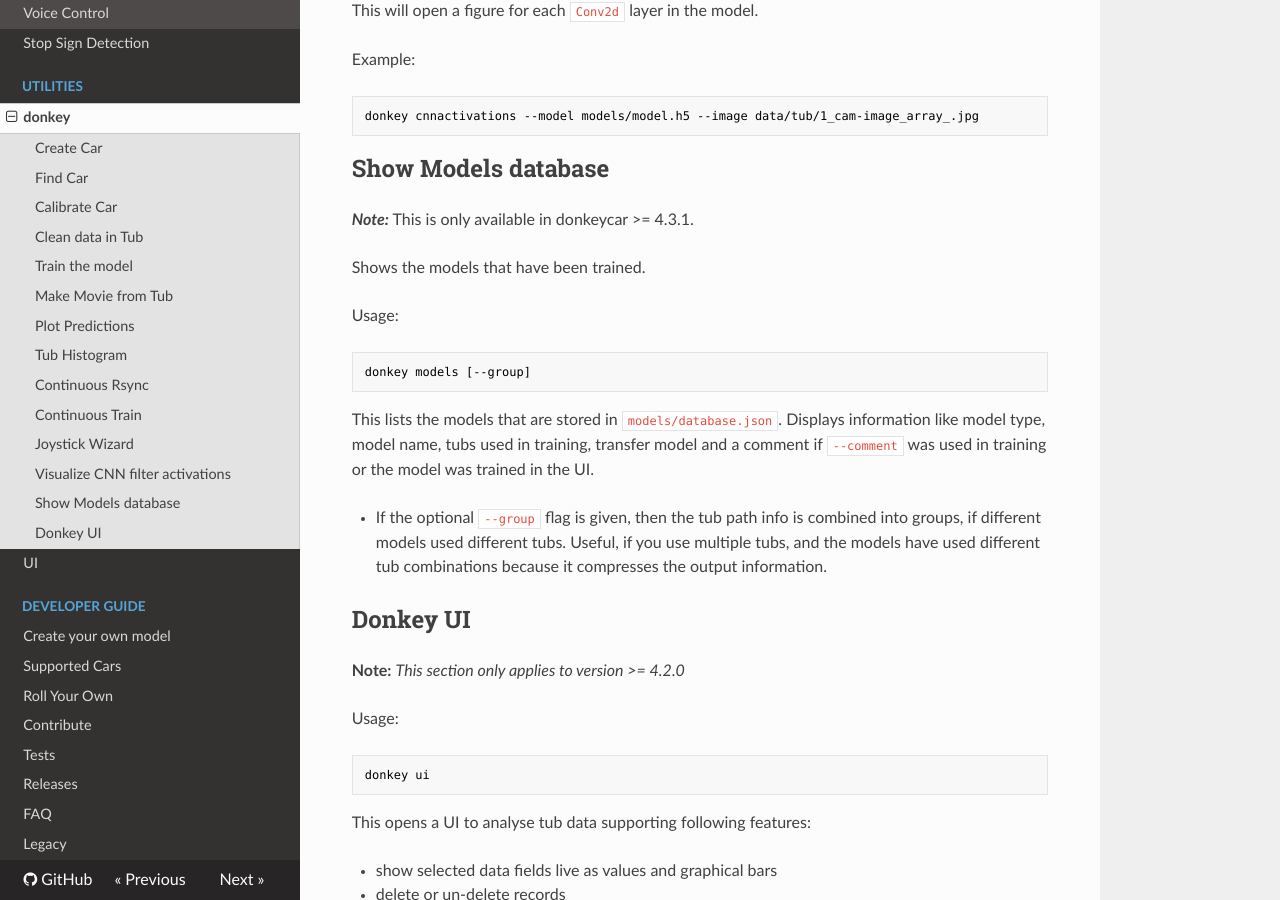
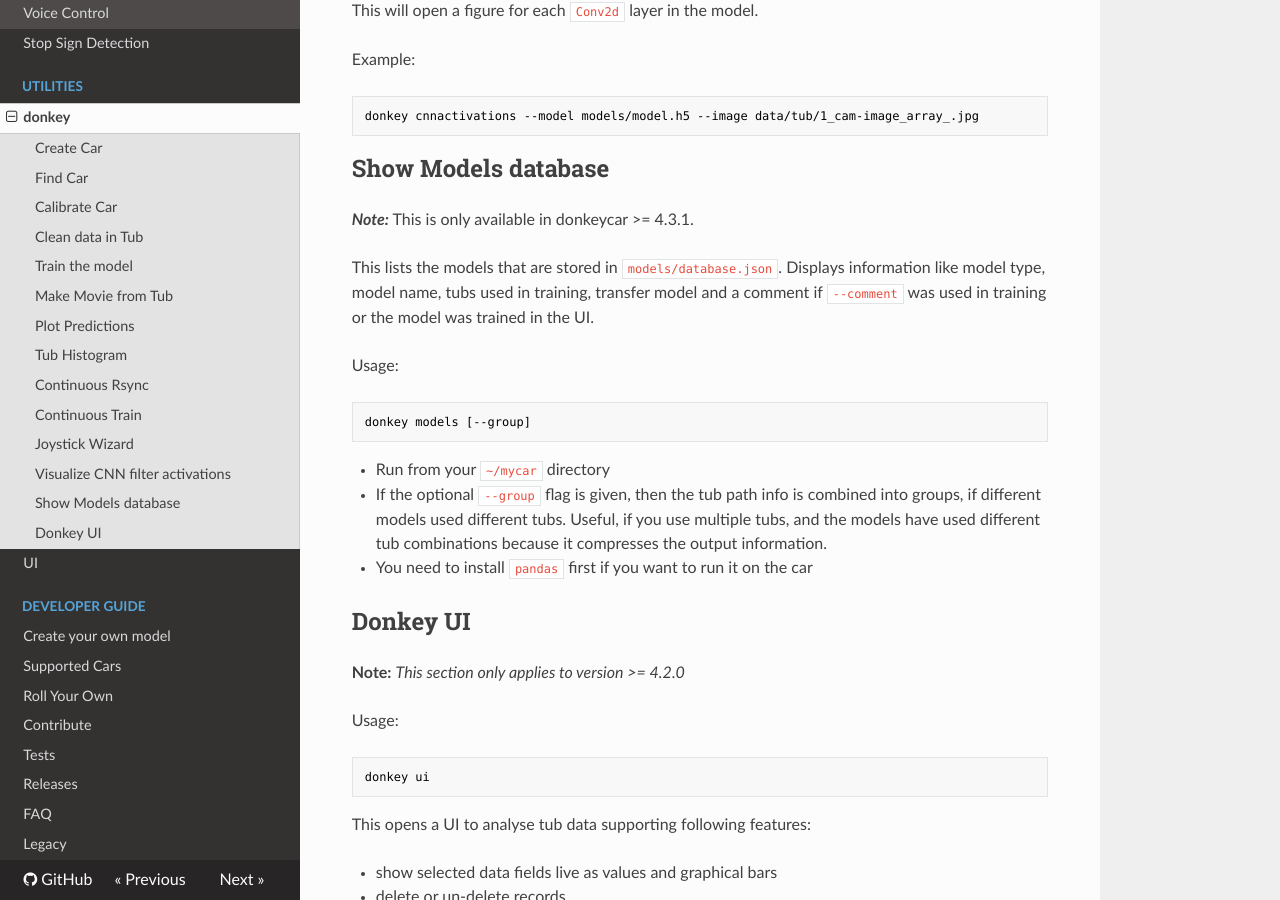
Before and after one commit to autorope/donkeydocs, an MkDocs documentation site: the page built from docs/utility/donkey.md, in a window 1280 px wide and 900 px high, scrolled down 5696 px. Built offline with MkDocs 1.6.1, drawn with Linux system fonts in a browser that asks for light colours; nearby versions of some CDN libraries; old or Windows-style settings are respelled for this version of MkDocs.

Commit message:
Add more info to 'donkey models'

````diff
--- a/docs/utility/donkey.md
+++ b/docs/utility/donkey.md
@@ -242,7 +242,10 @@ donkey cnnactivations --model models/model.h5 --image data/tub/1_cam-image_array
 
 **_Note:_** This is only available in donkeycar >= 4.3.1.
 
-Shows the models that have been trained.
+This lists the models that are stored in `models/database.json`. Displays information
+like model type, model name, tubs used in training, transfer model and a comment if
+`--comment` was used in training or the model was trained in the UI.
+
 
 Usage:
 
@@ -250,13 +253,11 @@ Usage:
 donkey models [--group]
 ```
 
-This lists the models that are stored in `models/database.json`. Displays information
-like model type, model name, tubs used in training, transfer model and a comment if
-`--comment` was used in training or the model was trained in the UI.
-
+* Run from your `~/mycar` directory
 * If the optional `--group` flag is given, then the tub path info is combined into groups,
 if different models used different tubs. Useful, if you use multiple tubs, and the models
 have used different tub combinations because it compresses the output information.
+* You need to install `pandas` first if you want to run it on the car
 
 
 ## Donkey UI
````
